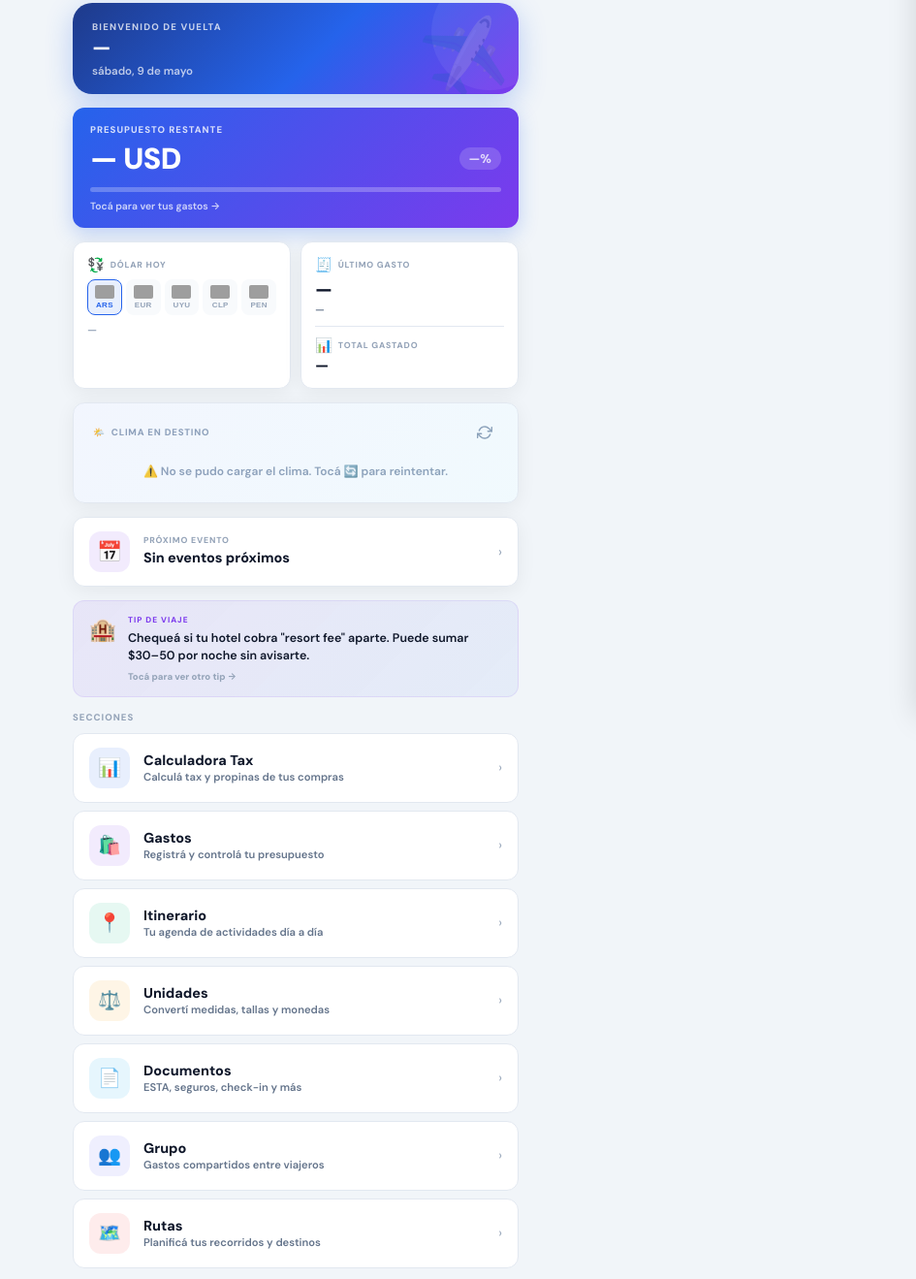
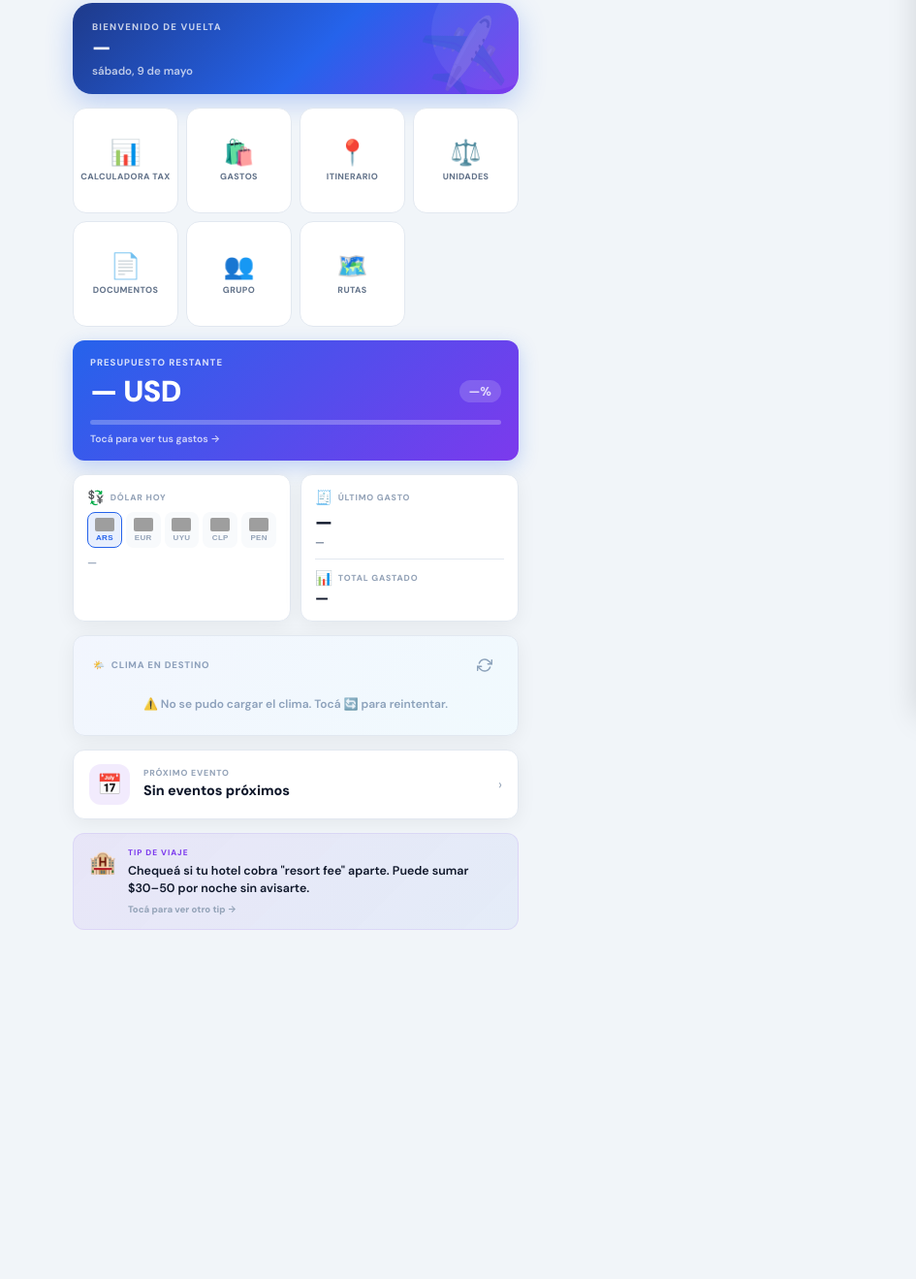
Before and after one commit to TaxFly/TaxFly, a plain HTML site: page index.html in a window 1280 px wide. Shown: the part 61-1380 px from the top of the page at 97% size, without its empty margins (335-1280 px from the left). After the commit the page ends 1074 px from the top, so only its background shows below. Drawn offline with Linux system fonts and the light colour scheme; no server answers; grey boxes are pictures that could not be loaded.

Commit message:
Update index.html

```diff
--- a/index.html
+++ b/index.html
@@ -166,12 +166,16 @@
         .tip-hint{font-size:.6rem;font-weight:700;color:var(--text-dim);margin-top:6px;}
 
         /* Sections */
-        .section-list-title{font-size:.6rem;font-weight:800;text-transform:uppercase;letter-spacing:1px;color:var(--text-dim);margin-bottom:10px;}
-        .section-list{display:flex;flex-direction:column;gap:8px;}
-        .section-item{background:var(--surface);border:1px solid var(--border);border-radius:var(--radius-sm);padding:14px 16px;display:flex;align-items:center;gap:14px;text-decoration:none;color:inherit;transition:var(--tr);cursor:pointer;}
-        .section-item:hover{border-color:var(--primary);transform:translateX(3px);box-shadow:var(--shadow);}
-        .section-item:active{transform:scale(.98);}
-        .si-icon-wrap{width:42px;height:42px;border-radius:12px;display:flex;align-items:center;justify-content:center;font-size:1.2rem;flex-shrink:0;}
+        /* ── SECTION GRID (cards cuadradas) ── */
+        .section-grid{display:grid;grid-template-columns:repeat(4,1fr);gap:8px;margin-bottom:14px;}
+        .section-card{background:var(--surface);border:1px solid var(--border);border-radius:14px;padding:12px 6px 10px;display:flex;flex-direction:column;align-items:center;justify-content:center;gap:6px;text-decoration:none;color:inherit;transition:var(--tr);cursor:pointer;aspect-ratio:1;position:relative;overflow:hidden;}
+        .section-card::before{content:'';position:absolute;inset:0;background:transparent;border-radius:14px;transition:var(--tr);}
+        .section-card:hover{border-color:var(--primary);transform:translateY(-2px);box-shadow:var(--shadow);}
+        .section-card:hover::before{background:var(--primary-dim);}
+        .section-card:active{transform:scale(.94);}
+        .sc-emoji{font-size:1.6rem;line-height:1;position:relative;z-index:1;}
+        .sc-name{font-size:.56rem;font-weight:800;color:var(--text-sub);text-transform:uppercase;letter-spacing:.4px;text-align:center;line-height:1.2;position:relative;z-index:1;}
+        .section-card:hover .sc-name{color:var(--primary);}
         .si-text{flex:1;min-width:0;}
         .si-name{font-size:.9rem;font-weight:800;color:var(--text);}
         .si-desc{font-size:.7rem;font-weight:600;color:var(--text-sub);margin-top:1px;}
@@ -207,13 +211,13 @@
         .weather-widget{animation:fadeIn .35s .18s ease both;}
         .next-event-card{animation:fadeIn .35s .2s ease both;}
         .tip-card{animation:fadeIn .35s .22s ease both;}
-        .section-item:nth-child(1){animation:fadeIn .35s .25s ease both;}
-        .section-item:nth-child(2){animation:fadeIn .35s .30s ease both;}
-        .section-item:nth-child(3){animation:fadeIn .35s .35s ease both;}
-        .section-item:nth-child(4){animation:fadeIn .35s .40s ease both;}
-        .section-item:nth-child(5){animation:fadeIn .35s .45s ease both;}
-        .section-item:nth-child(6){animation:fadeIn .35s .50s ease both;}
-        .section-item:nth-child(7){animation:fadeIn .35s .55s ease both;}
+        .section-card:nth-child(1){animation:fadeIn .3s .08s ease both;}
+        .section-card:nth-child(2){animation:fadeIn .3s .12s ease both;}
+        .section-card:nth-child(3){animation:fadeIn .3s .16s ease both;}
+        .section-card:nth-child(4){animation:fadeIn .3s .20s ease both;}
+        .section-card:nth-child(5){animation:fadeIn .3s .24s ease both;}
+        .section-card:nth-child(6){animation:fadeIn .3s .28s ease both;}
+        .section-card:nth-child(7){animation:fadeIn .3s .32s ease both;}
     </style>
 </head>
 <body>
@@ -237,6 +241,9 @@
         <div class="greeting-name" id="greetingName">—</div>
         <div class="greeting-date" id="greetingDate"></div>
     </div>
+
+    <!-- Section grid -->
+    <div class="section-grid" id="sectionList"></div>
 
     <!-- Budget -->
     <div class="widget-budget" onclick="location.href='compras.html'">
@@ -318,9 +325,7 @@
         </div>
     </div>
 
-    <!-- Sections -->
-    <div class="section-list-title" data-i18n="sections_title">Secciones</div>
-    <div class="section-list" id="sectionList"></div>
+
 
 </div>
 
@@ -810,7 +815,7 @@ setInterval(()=>{ tipIndex=(tipIndex+1)%((t.tips||I18N.es.tips).length); renderT
 
 function renderSections() {
     const list=document.getElementById('sectionList'); if(!list) return; list.innerHTML='';
-    (t.sections||I18N.es.sections).forEach(sec=>{ const a=document.createElement('a'); a.href=sec.href; a.className='section-item'; a.innerHTML=`<div class="si-icon-wrap ${sec.color}">${sec.icon}</div><div class="si-text"><div class="si-name">${sec.name}</div><div class="si-desc">${sec.desc}</div></div><div class="si-arrow">›</div>`; list.appendChild(a); });
+    (t.sections||I18N.es.sections).forEach(sec=>{ const a=document.createElement('a'); a.href=sec.href; a.className='section-card'; a.innerHTML=`<span class="sc-emoji">${sec.icon}</span><span class="sc-name">${sec.name}</span>`; list.appendChild(a); });
 }
 
 window.doChangeEmail=async()=>{if(!currentUser)return;const l=lang||'es',m={es:{p:"Ingresá tu nuevo correo:",s:"Verificación enviada.",e:"Error: "},en:{p:"Enter your new email:",s:"Verification sent.",e:"Error: "},pt:{p:"Insira seu novo e-mail:",s:"Verificação enviada.",e:"Erro: "}},tx=m[l]||m.es,e=prompt(tx.p);if(e){try{await verifyBeforeUpdateEmail(currentUser,e);alert(tx.s);}catch(er){alert(tx.e+er.message);}}};
```
